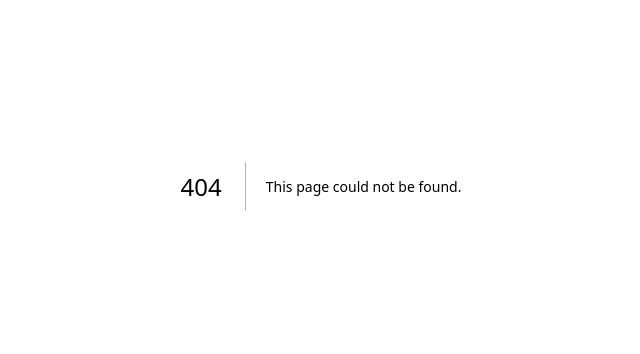
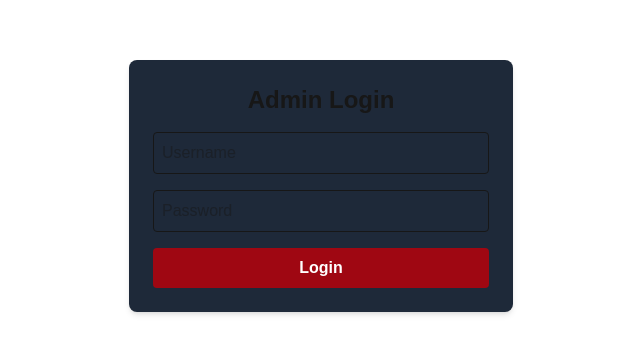
Before and after one commit to samir0607/tnp-vault, a Next.js app: page /admin/login in a window 1280 px wide. Before the commit this address had no page. Shown: the part 214-568 px from the top of the page, without its empty margins (319-959 px from the left). Built offline with nearby package versions, Linux system fonts and the light colour scheme.

Commit message:
feat: Added login page using zod for form validation

```diff
--- /dev/null
+++ b/src/app/admin/login/page.tsx
@@ -0,0 +1,74 @@
+'use client'
+
+import { useForm } from "react-hook-form";
+import { z } from "zod";
+import { zodResolver } from "@hookform/resolvers/zod";
+import { loginUser } from "@/lib/api";
+import { useRouter } from "next/navigation";
+
+const schema = z.object({
+  username: z.string().min(1, "Username is required"),
+  password: z.string().min(1, "Password is required"),
+});
+
+type FormData = z.infer<typeof schema>;
+
+export default function AdminLoginPage() {
+  const router = useRouter();
+  const {
+    register,
+    handleSubmit,
+    formState: { errors, isSubmitting },
+  } = useForm<FormData>({
+    resolver: zodResolver(schema),
+  });
+
+  const onSubmit = async (data: FormData) => {
+    try {
+      const { accessToken, refreshToken } = await loginUser(data.username, data.password);
+      localStorage.setItem("accessToken", accessToken);
+      localStorage.setItem("refreshToken", refreshToken);
+      router.push("/admin");
+    } catch (err) {
+      alert("Login failed. Please try again.");
+    }
+  };
+
+  return (
+    <div className="min-h-screen flex items-center justify-center px-4">
+      <form
+        onSubmit={handleSubmit(onSubmit)}
+        className="bg-gray-800 p-6 rounded-lg shadow-md w-full max-w-sm"
+      >
+        <h1 className="text-2xl font-bold mb-4 text-center ">Admin Login</h1>
+
+        <div className="mb-4">
+          <input
+            {...register("username")}
+            className="w-full p-2 border rounded"
+            placeholder="Username"
+          />
+          {errors.username && <p className="text-red-500 text-sm">{errors.username.message}</p>}
+        </div>
+
+        <div className="mb-4">
+          <input
+            {...register("password")}
+            type="password"
+            className="w-full p-2 border rounded"
+            placeholder="Password"
+          />
+          {errors.password && <p className="text-red-500 text-sm">{errors.password.message}</p>}
+        </div>
+
+        <button
+          type="submit"
+          disabled={isSubmitting}
+          className="w-full bg-red-800 hover:bg-red-900 text-white font-bold py-2 px-4 rounded"
+        >
+          {isSubmitting ? "Logging in..." : "Login"}
+        </button>
+      </form>
+    </div>
+  );
+}
```
